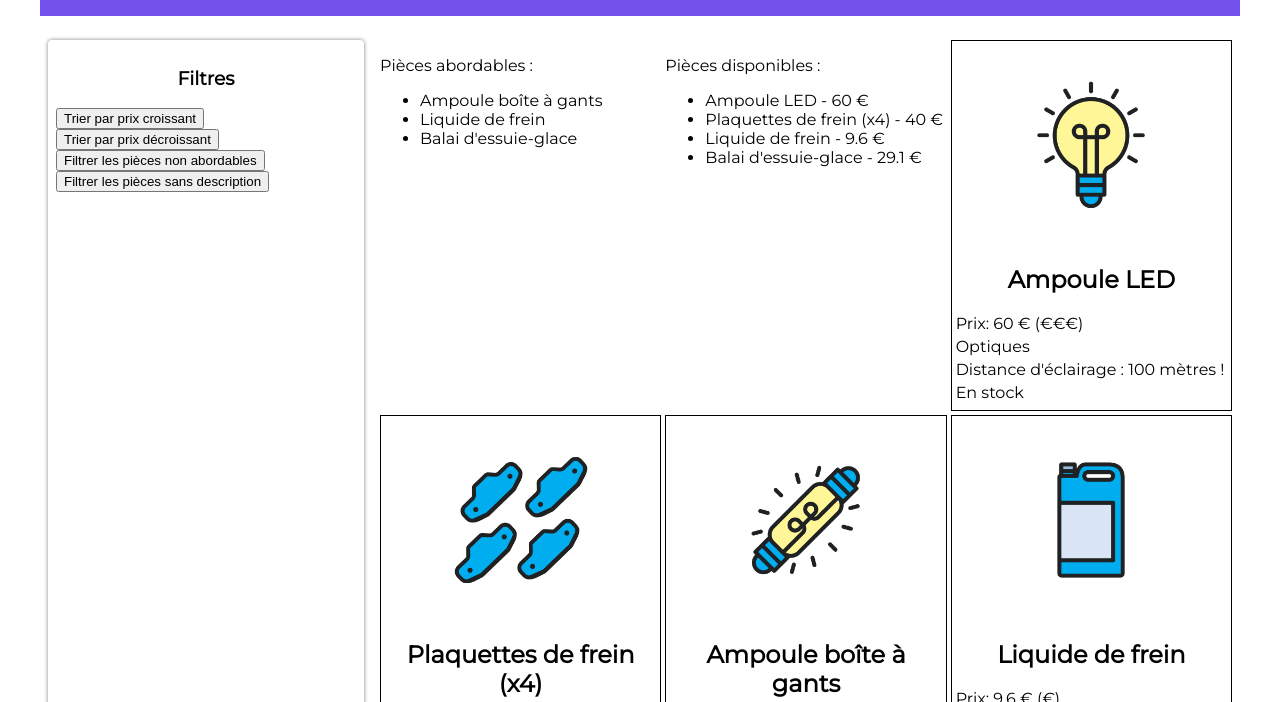
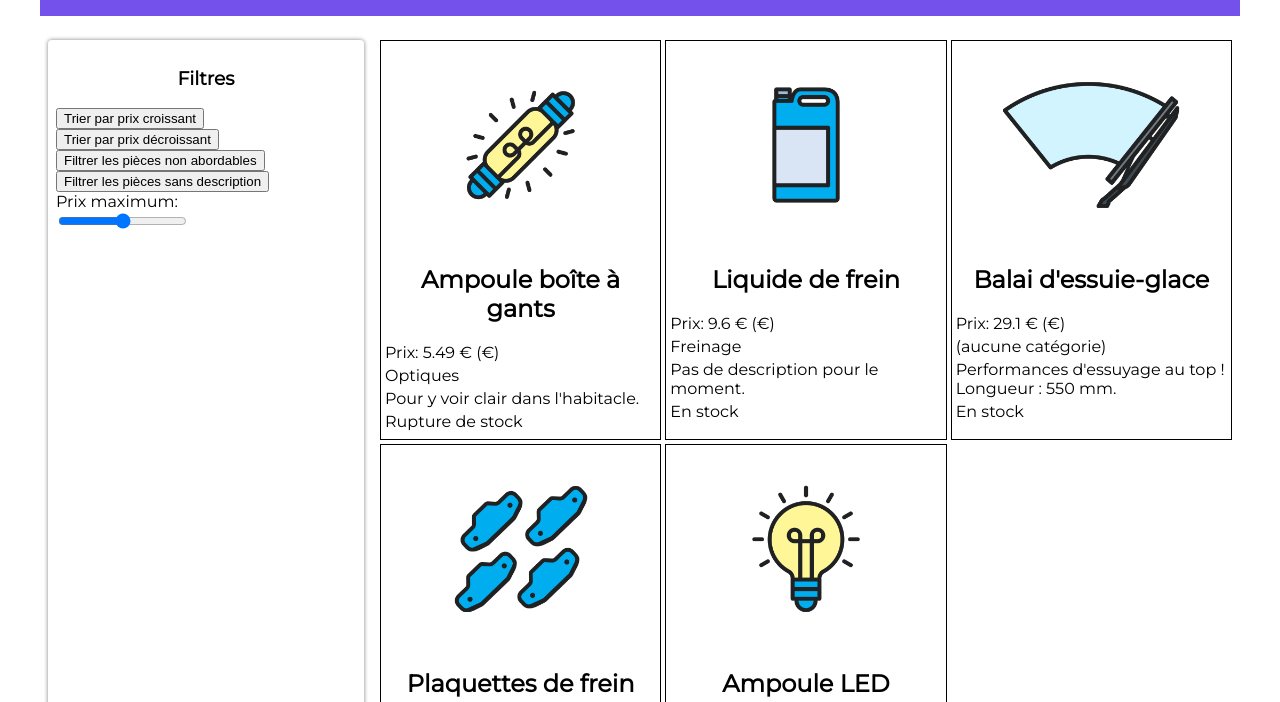
Before and after one commit to jerome-auguste/js_for_web_course, a website: page index.html in a window 1280 px wide. Both pictures are taken after a click on the button "Trier par prix croissant". Shown: the part 98-800 px from the top of the page. Drawn offline with Linux system fonts and the light colour scheme.

Commit message:
Added price range filter and update displayed webpage on filter or sort selection

```diff
--- a/index.html
+++ b/index.html
@@ -22,15 +22,17 @@
 				<button class="btn-filtrer-prix">Filtrer les pièces non abordables</button>
 				<br>
 				<button class="btn-filtrer-desc">Filtrer les pièces sans description</button>
+				<br>
+				<label for="prix-max">Prix maximum:</label>
+				<br>
+				<input type="range" id="input-prix-max" min="0" max="60" step="5" name="prix-max">
 			</section>
 
 			<!-- Fiches produits -->
 			<section class="fiches">
 				<div class="abordables">
-					<p>Pièces abordables :</p>
 				</div>
 				<div class="disponibles">
-					<p>Pièces disponibles :</p>
 				</div>
 			</section>
 		</main>
--- a/pieces.js
+++ b/pieces.js
@@ -1,7 +1,8 @@
 // Récupération des pièces depuis le fichier JSON
-const reponse = await fetch('pieces-autos.json');
-const pieces = await reponse.json();
+const pieces = await fetch("pieces-autos.json").then(pieces => pieces.json());
 
+// Fonction qui génère toute la page web
+function genererPieces(pieces) {
     for (let i = 0; i < pieces.length; i++) {
 
         const article = pieces[i];
@@ -36,6 +37,10 @@ for (let i = 0; i < pieces.length; i++) {
 
      }
 
+}
+
+genererPieces(pieces);
+
 const boutonTrierPrixCrois = document.querySelector(".btn-trier-prix-crois");
 
 boutonTrierPrixCrois.addEventListener("click", function () {
@@ -43,7 +48,8 @@ boutonTrierPrixCrois.addEventListener("click", function () {
     piecesOrdonnees.sort(function (a, b) {
         return a.prix - b.prix;
     });
-    console.log(piecesOrdonnees);
+    document.querySelector(".fiches").innerHTML = "";
+    genererPieces(piecesOrdonnees);
 });
 
 const boutonTrierPrixDecrois = document.querySelector(".btn-trier-prix-decrois");
@@ -53,7 +59,8 @@ boutonTrierPrixDecrois.addEventListener("click", function () {
     piecesOrdonnees.sort(function (a, b) {
         return b.prix - a.prix;
     });
-    console.log(piecesOrdonnees);
+    document.querySelector(".fiches").innerHTML = "";
+    genererPieces(piecesOrdonnees);
 });
 
 const boutonFiltrerPrix = document.querySelector(".btn-filtrer-prix");
@@ -62,7 +69,8 @@ boutonFiltrerPrix.addEventListener("click", function () {
     const piecesFiltrees = pieces.filter(function (piece) {
         return piece.prix <= 35;
     });
-    console.log(piecesFiltrees);
+    document.querySelector(".fiches").innerHTML = "";
+    genererPieces(piecesFiltrees);
 });
 
 const boutonFiltrerDesc = document.querySelector(".btn-filtrer-desc");
@@ -71,7 +79,8 @@ boutonFiltrerDesc.addEventListener("click", function () {
     const piecesFiltrees = pieces.filter(function (piece) {
         return piece.description;
     });
-    console.log(piecesFiltrees);
+    document.querySelector(".fiches").innerHTML = "";
+    genererPieces(piecesFiltrees);
 });
 
 const nomsAbordables = pieces.map(piece => piece.nom);
@@ -82,7 +91,10 @@ for(let i = pieces.length -1 ; i >= 0; i--){
 }
 
 //Création de la liste
+const pAbordablesElements = document.createElement('p');
 const abordablesElements = document.createElement('ul');
+
+pAbordablesElements.innerText = "Pièces abordables :"
 //Ajout de chaque nom à la liste
 for(let i=0; i < nomsAbordables.length ; i++){
     const nomElement = document.createElement('li');
@@ -91,6 +103,7 @@ for(let i=0; i < nomsAbordables.length ; i++){
 }
 // Ajout de l'en-tête puis de la liste au bloc résultats filtres
 document.querySelector('.abordables')
+    .appendChild(pAbordablesElements)
     .appendChild(abordablesElements)
 
 const nomsDispo = pieces.map(piece => piece.nom);
@@ -99,11 +112,14 @@ for (let i=pieces.length -1; i>=0; i--){
     if(pieces[i].disponibilite === false){
         nomsDispo.splice(i,1);
         prixDispo.splice(i,1);
-    };
-};
+    }
+}
 
 //Création de la liste
 const dispoElements = document.createElement('ul');
+const pDispoElements = document.createElement('p');
+
+pDispoElements.innerText = "Pièces disponibles :"
 //Ajout de chaque nom à la liste
 for(let i=0; i < nomsDispo.length ; i++){
     const nomElement = document.createElement('li');
@@ -112,4 +128,16 @@ for(let i=0; i < nomsDispo.length ; i++){
 }
 // Ajout de l'en-tête puis de la liste au bloc résultats filtres
 document.querySelector('.disponibles')
+    .appendChild(pDispoElements)
     .appendChild(dispoElements)
+
+
+const inputFiltrerPrix = document.querySelector("#input-prix-max");
+
+inputFiltrerPrix.addEventListener("input", function () {
+    const piecesFiltrees = pieces.filter(function (piece) {
+        return piece.prix <= inputFiltrerPrix.value;
+    });
+    document.querySelector(".fiches").innerHTML = "";
+    genererPieces(piecesFiltrees);
+});
```
Lines whose indentation alone changed are shown as unchanged.
